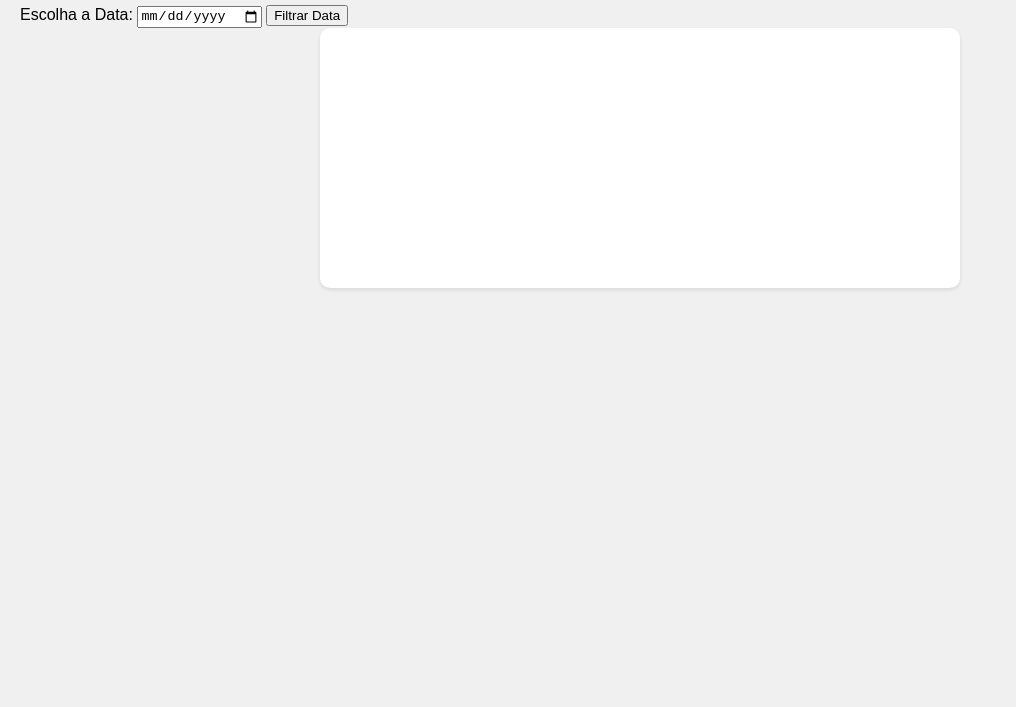
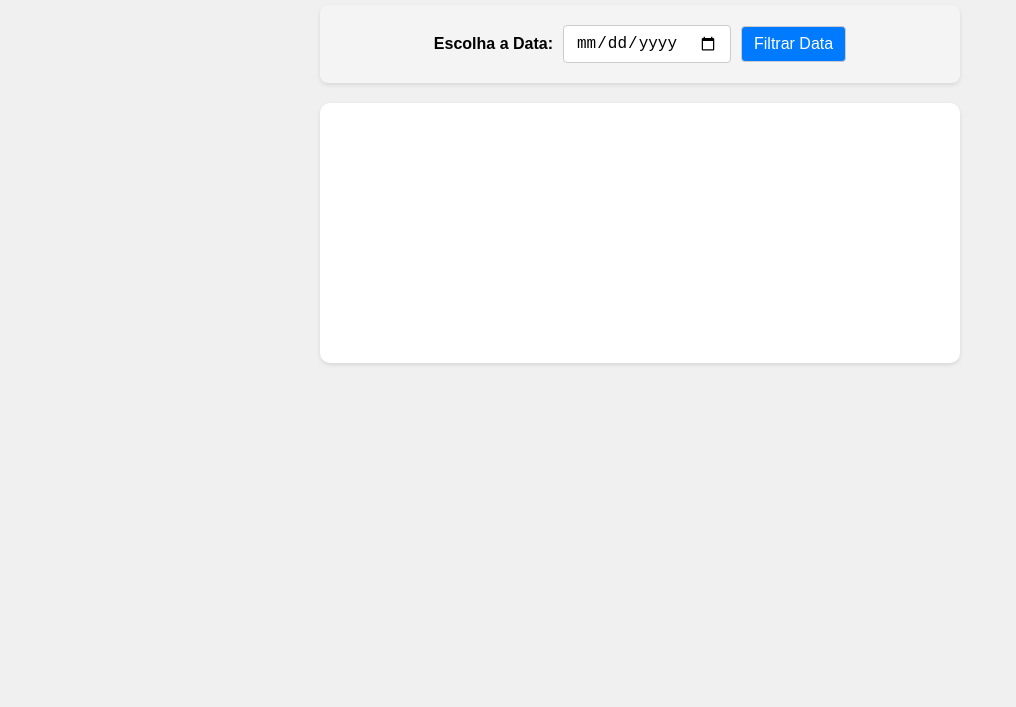
Before and after one commit to NthMateus28/CEAD-Reritada-Itens, a plain HTML site: page CEAD-Reritada-Itens/pages/graficoRetirada.html in a window 1280 px wide. Shown: the part 93-800 px from the top of the page, without its empty margins (0-1016 px from the left). Drawn offline with nearby package versions, Linux system fonts and the light colour scheme; no server answers.

Commit message:
Update graficosRetirada.css

```diff
--- a/CEAD-Reritada-Itens/style/graficosRetirada.css
+++ b/CEAD-Reritada-Itens/style/graficosRetirada.css
@@ -11,6 +11,44 @@ h1 {
     color: #333;
     margin-bottom: 20px;
 }
+
+.container {
+    display: flex;
+    align-items: center;
+    justify-content: center;
+    padding: 20px;
+    background-color: #f4f4f4; /* Cor de fundo cinza claro */
+    border-radius: 8px;
+    box-shadow: 0 2px 4px rgba(0,0,0,0.1); /* Sombra suave */
+    margin: 20px auto;
+    width: 80%; /* Largura da div */
+    max-width: 600px; /* Máxima largura da div */
+}
+
+.container label {
+    margin-right: 10px; /* Espaço entre o label e o input */
+    font-weight: bold; /* Torna o texto do label negrito */
+}
+
+.container input[type="date"],
+.container button {
+    padding: 8px 12px;
+    border: 1px solid #ccc; /* Borda cinza */
+    border-radius: 4px; /* Bordas arredondadas para os inputs e botões */
+    font-size: 16px; /* Tamanho da fonte */
+}
+
+.container button {
+    background-color: #007BFF; /* Cor de fundo azul para o botão */
+    color: white; /* Texto branco */
+    cursor: pointer; /* Cursor em forma de ponteiro */
+    margin-left: 10px; /* Espaço à esquerda do botão */
+}
+
+.container button:hover {
+    background-color: #0056b3; /* Cor de fundo quando o mouse está sobre o botão */
+}
+
 
 /* Contêiner do gráfico para centralizar e definir tamanho */
 .grafico-container {
@@ -44,4 +82,13 @@ canvas {
     canvas {
         max-width: 300px; /* Reduz o tamanho do gráfico para telas menores */
     }
+
+    .container{
+        flex-direction: column;
+    }
+
+    .container input,
+    .container button{
+        margin-top: 10px;
+    }
 }
```
